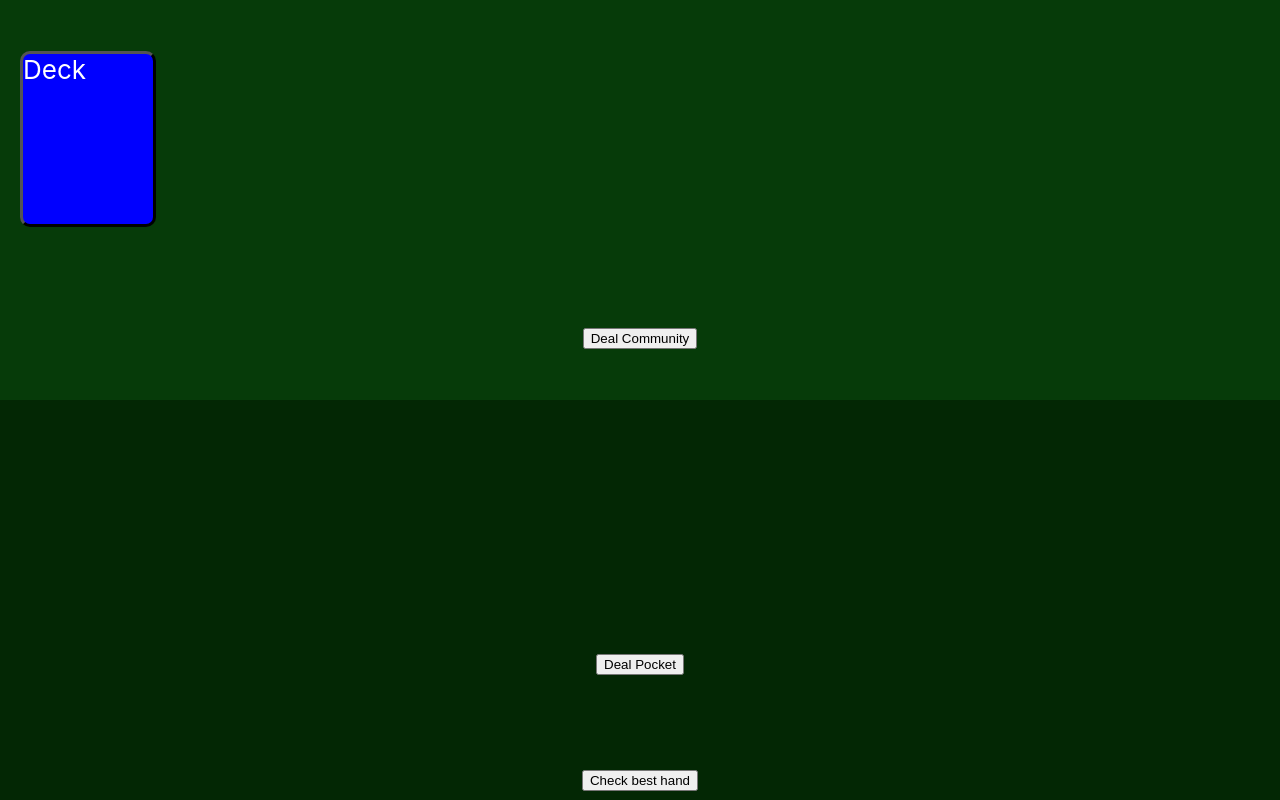
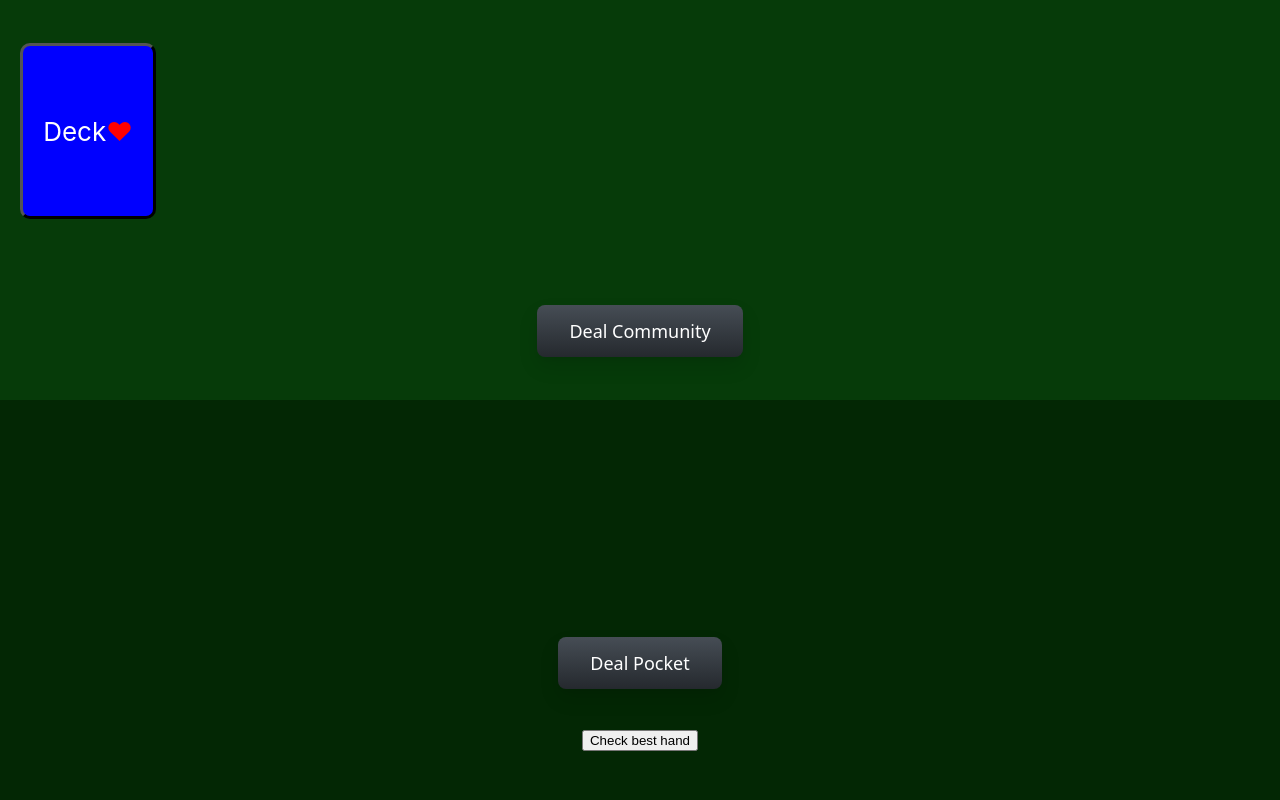
Before and after one commit to keldath/texas_holdem_jf_client, a React (Create React App) app: page / in a window 1280 px wide. Built offline with nearby package versions, Linux system fonts and the light colour scheme.

Commit message:
button add and material ui

```diff
--- a/package.json
+++ b/package.json
@@ -3,6 +3,9 @@
   "version": "0.1.0",
   "private": true,
   "dependencies": {
+    "@emotion/react": "^11.10.4",
+    "@emotion/styled": "^11.10.4",
+    "@mui/material": "^5.10.4",
     "@testing-library/jest-dom": "^5.16.5",
     "@testing-library/react": "^13.4.0",
     "@testing-library/user-event": "^13.5.0",
--- a/src/components/cards/cards.module.css
+++ b/src/components/cards/cards.module.css
@@ -7,7 +7,12 @@
     border-width: medium;
 	border-style: outset;
     margin-inline-end: auto;
+    align-items: center;
+    justify-content: center;
+    display: flex;
 }
+
+.card::after{content:"\2665";color:red;}
 
 .back {
     background-color: blue;
@@ -22,3 +27,13 @@
 .deck {
     margin-left: 20px;
 }
+/*
+card::before{content:attr(data-rank)}
+.spades::after{content:"\2660"}
+.hearts::after{content:"\2665";color:red}
+.diamonds::after{content:"\2666";color:red}
+.clubs::after{content:"\2663"}
+<span data-rank="7" class="card spades"></span>
+<span data-rank="7" class="card clubs"></span>
+<span data-rank="6" class="card diamonds"></span>
+<span data-rank="K" class="card hearts"></span> */
--- a/src/components/cards/drawcards.js
+++ b/src/components/cards/drawcards.js
@@ -14,7 +14,7 @@ function cardGen(cards, Winning_hand) {
                 cards_sty += ' ' + win_card.borderwin
             }
         }
-        return  <div key={item} className={cards_sty}>{item}</div>
+        return  <div key={item} className={cards_sty}>{item}&diams;</div>
      } )
 }
 
--- a/src/components/pages/table.js
+++ b/src/components/pages/table.js
@@ -4,6 +4,7 @@ import axios from "axios";
 import { Drawcommu , DrawPlayer} from '../cards/drawcards'
 import { useCardsUpdateContext } from '../hoc/context'
 
+import Button from '@mui/material/Button';
 import styles from '../../App.module.css';
 import cont_styles from './table.module.css';
 import cards_styles from '../cards/cards.module.css'
@@ -47,16 +48,17 @@ function Table(props) {
                                          ${cards_styles.deck}`}>Deck</div>
                     <Drawcommu/>
                 </div>
-                 <button className={cont_styles.btncomm} onClick={handleCommunity}>Deal Community</button>
+                 <button className={`${cont_styles.btncomm} ${cont_styles.btncomm}`} variant="contained"
+                    onClick={handleCommunity}>Deal Community</button>
             </div>
             <div className={`${cont_styles._container} ${cont_styles.mid}`}>
                 <div className={`${cont_styles.card_container} ${cont_styles.pocket}`}>
                     <DrawPlayer/>
                 </div>
-                <button className={cont_styles.btncomm} onClick={handlePlayer}>Deal Pocket</button>
+                <button className={cont_styles.btnplayer} onClick={handlePlayer}>Deal Pocket</button>
             </div>
             <div className={`${cont_styles._container} ${cont_styles.bot}`}>
-                <button className={cont_styles.btncomm} onClick={handleBestHand}>Check best hand</button>
+                <button className={cont_styles.btnbest} onClick={handleBestHand}>Check best hand</button>
             </div>
         </div>
     )
--- a/src/components/pages/table.module.css
+++ b/src/components/pages/table.module.css
@@ -12,7 +12,7 @@
     background-color: rgb(6, 59, 9);
 }
 .mid {
-    height: 45vh;
+    height: 40vh;
     flex-flow: column;
 }
 .bot {
@@ -29,10 +29,62 @@
     gap: 50px;
 }
 
-.btncomm {
-    margin-block: auto;
+.btncomm, .btnplayer  {
+  align-items: center;
+  background-color: initial;
+  background-image: linear-gradient(#464d55, #25292e);
+  border-radius: 8px;
+  border-width: 0;
+  box-shadow: 0 10px 20px rgba(0, 0, 0, .1),0 3px 6px rgba(0, 0, 0, .05);
+  box-sizing: border-box;
+  color: #fff;
+  cursor: pointer;
+  display: inline-flex;
+  flex-direction: column;
+  font-family: expo-brand-demi,system-ui,-apple-system,BlinkMacSystemFont,"Segoe UI",Roboto,"Helvetica Neue",Arial,"Noto Sans",sans-serif,"Apple Color Emoji","Segoe UI Emoji","Segoe UI Symbol","Noto Color Emoji";
+  font-size: 18px;
+  height: 52px;
+  justify-content: center;
+  line-height: 1;
+  margin: 0;
+  outline: none;
+  overflow: hidden;
+  padding: 0 32px;
+  text-align: center;
+  text-decoration: none;
+  transform: translate3d(0, 0, 0);
+  transition: all 150ms;
+  vertical-align: baseline;
+  white-space: nowrap;
+  user-select: none;
+  -webkit-user-select: none;
+  touch-action: manipulation;
+}
+
+.btncomm:hover, .btnplayer:hover {
+  box-shadow: rgba(0, 1, 0, .2) 0 2px 8px;
+  opacity: .85;
+}
+
+.btncomm:active, .btnplayer:active {
+  outline: 0;
+}
+
+.btncomm:focus, .btnplayer:focus {
+  box-shadow: rgba(0, 0, 0, .5) 0 0 0 3px;
+}
+
+@media (max-width: 420px) {
+  .btncomm, .btnplayer {
+    height: 48px;
+  }
+}
+
+.btncomm, .btnplayer {
+    margin: auto;
 }
 
 .pocket {
     width: auto;
+    height: 45%
 }
```
Also changed, not shown: 1 other file (tests, documents, lock files or other folders).
